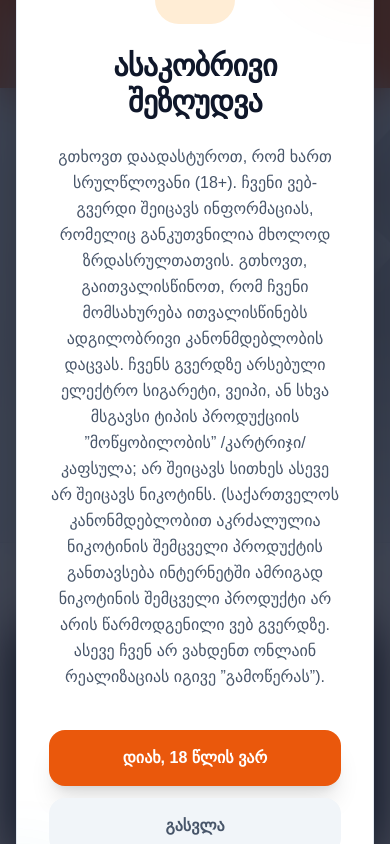
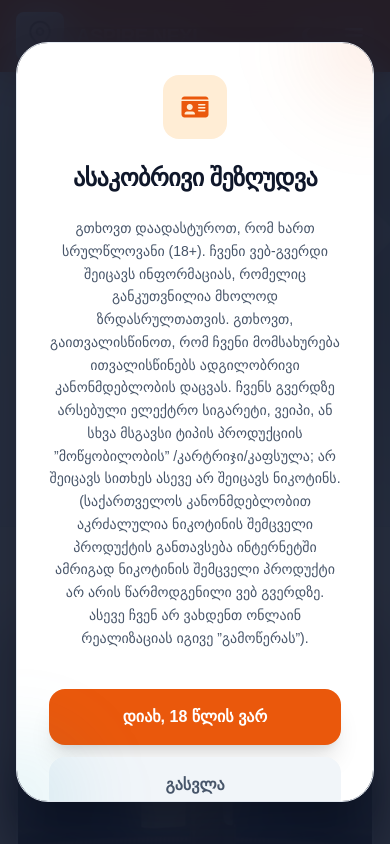
Before and after one commit to makhara720/aspire, a React (Vite) app: page / in a window 390 px wide. Shown: the top 844 px of the page. Built offline with nearby package versions, Linux system fonts and the light colour scheme; a web font is replaced by a local one.

Commit message:
fix: updated image paths by removing public prefix

```diff
--- a/components/AgePopup.tsx
+++ b/components/AgePopup.tsx
@@ -12,23 +12,24 @@ const AgePopup: React.FC<AgePopupProps> = ({ onConfirm }) => {
   return (
     <div className="fixed inset-0 z-[100] flex items-center justify-center p-4">
       {/* Backdrop */}
-      <div className="absolute inset-0 bg-slate-900/80 backdrop-blur-xl transition-opacity duration-500"></div>
+      <div className="absolute inset-0 bg-slate-900/90 backdrop-blur-xl transition-opacity duration-500"></div>
 
-      {/* Modal */}
-      <div className="relative bg-white dark:bg-slate-800 rounded-[2rem] shadow-2xl max-w-lg w-full p-8 md:p-12 overflow-hidden animate-fade-in border border-slate-200 dark:border-slate-700">
-        <div className="absolute top-0 right-0 w-32 h-32 bg-orange-600/10 rounded-full -mr-16 -mt-16 blur-2xl"></div>
-        <div className="absolute bottom-0 left-0 w-32 h-32 bg-cyan-600/10 rounded-full -ml-16 -mb-16 blur-2xl"></div>
+      {/* Modal - Added max-height and overflow-y-auto for mobile scrollability */}
+      <div className="relative bg-white dark:bg-slate-800 rounded-[2rem] shadow-2xl max-w-lg w-full max-h-[90dvh] overflow-y-auto custom-scrollbar border border-slate-200 dark:border-slate-700 animate-fade-in flex flex-col">
+        {/* Decor items inside the scrollable area or absolute positioned */}
+        <div className="absolute top-0 right-0 w-32 h-32 bg-orange-600/10 rounded-full -mr-16 -mt-16 blur-2xl pointer-events-none"></div>
+        <div className="absolute bottom-0 left-0 w-32 h-32 bg-cyan-600/10 rounded-full -ml-16 -mb-16 blur-2xl pointer-events-none"></div>
 
-        <div className="relative text-center space-y-6">
-          <div className="w-20 h-20 bg-orange-100 dark:bg-orange-900/30 text-orange-600 rounded-3xl flex items-center justify-center mx-auto mb-4">
-            <i className="fas fa-id-card text-3xl"></i>
+        <div className="p-8 md:p-12 text-center space-y-6">
+          <div className="w-16 h-16 md:w-20 md:h-20 bg-orange-100 dark:bg-orange-900/30 text-orange-600 rounded-2xl md:rounded-3xl flex items-center justify-center mx-auto mb-4">
+            <i className="fas fa-id-card text-2xl md:text-3xl"></i>
           </div>
 
-          <h2 className="text-3xl font-extrabold text-slate-900 dark:text-white tracking-tight">
+          <h2 className="text-2xl md:text-3xl font-extrabold text-slate-900 dark:text-white tracking-tight leading-tight">
             {t('age_popup_title')}
           </h2>
 
-          <p className="text-slate-600 dark:text-slate-400 leading-relaxed font-medium">
+          <p className="text-sm md:text-base text-slate-600 dark:text-slate-400 leading-relaxed font-medium">
             {t('age_popup_desc')}
           </p>
 
@@ -47,7 +48,7 @@ const AgePopup: React.FC<AgePopupProps> = ({ onConfirm }) => {
             </button>
           </div>
 
-          <p className="text-[10px] uppercase tracking-widest text-slate-400 dark:text-slate-500 pt-2">
+          <p className="text-[10px] uppercase tracking-widest text-slate-400 dark:text-slate-500 pt-2 pb-2">
             Aspire Nexi Georgia &copy; 2026
           </p>
         </div>
--- a/components/Header.tsx
+++ b/components/Header.tsx
@@ -1,5 +1,5 @@
 
-import React from 'react';
+import React, { useState, useEffect } from 'react';
 import { Link, useLocation } from 'react-router-dom';
 import { useLanguage } from '../context/LanguageContext';
 
@@ -9,6 +9,7 @@ interface HeaderProps {
 }
 
 const Header: React.FC<HeaderProps> = ({ toggleTheme, isDarkMode }) => {
+  const [isMenuOpen, setIsMenuOpen] = useState(false);
   const location = useLocation();
   const { language, setLanguage, t } = useLanguage();
 
@@ -17,55 +18,124 @@ const Header: React.FC<HeaderProps> = ({ toggleTheme, isDarkMode }) => {
     { label: t('nav_locations'), path: '/locations' },
   ];
 
+  // Close menu when route changes
+  useEffect(() => {
+    setIsMenuOpen(false);
+  }, [location.pathname]);
+
+  // Prevent scroll when menu is open
+  useEffect(() => {
+    if (isMenuOpen) {
+      document.body.style.overflow = 'hidden';
+    } else {
+      document.body.style.overflow = 'unset';
+    }
+  }, [isMenuOpen]);
+
   return (
-    <header className="sticky top-0 z-50 bg-orange-600 dark:bg-orange-800 text-white shadow-lg backdrop-blur-md bg-opacity-90 transition-all duration-300">
-      <div className="max-w-7xl mx-auto px-4 py-4 flex justify-between items-center">
-        <Link to="/" className="flex items-center gap-3 group">
+    <header className="sticky top-0 z-50 bg-orange-600 dark:bg-orange-800 text-white shadow-lg transition-all duration-300">
+      <div className="max-w-7xl mx-auto px-4 py-3 flex justify-between items-center">
+        {/* Logo Section */}
+        <Link to="/" className="flex items-center gap-3 group z-50">
           <div className="bg-white p-1 rounded-lg transition-transform group-hover:rotate-12">
             <img
-              src="images\location.png"
+              src="/images/location.png"
               alt="Logo"
               className="h-10 w-auto object-contain"
               onError={(e) => {
-                (e.target as HTMLImageElement).src = 'images/location.png';
+                (e.target as HTMLImageElement).src = 'https://picsum.photos/seed/aspire/100/100';
               }}
             />
           </div>
-          <span className="text-xl font-bold tracking-tight hidden sm:block">ASPIRE NEXI</span>
+          <span className="text-xl font-bold tracking-tight">ASPIRE NEXI</span>
         </Link>
 
-        <nav className="flex items-center gap-2 sm:gap-4">
+        {/* Desktop Navigation */}
+        <nav className="hidden md:flex items-center gap-4">
           {navItems.map((item) => (
             <Link
               key={item.path}
               to={item.path}
-              className={`px-3 py-2 rounded-lg text-sm font-medium transition-all ${
+              className={`px-4 py-2 rounded-xl text-sm font-semibold transition-all ${
                 location.pathname === item.path
                   ? 'bg-white text-orange-600 shadow-md'
-                  : 'hover:bg-orange-500 text-white'
+                  : 'hover:bg-white/10 text-white'
               }`}
             >
               {item.label}
             </Link>
           ))}
 
-          <div className="h-6 w-px bg-white/20 mx-1 hidden sm:block"></div>
+          <div className="h-6 w-px bg-white/20 mx-1"></div>
 
           <button
             onClick={() => setLanguage(language === 'ka' ? 'en' : 'ka')}
-            className="px-3 py-1.5 rounded-lg border border-white/30 text-xs font-bold hover:bg-white/10 transition-colors uppercase min-w-[3rem]"
+            className="px-3 py-1.5 rounded-lg border border-white/30 text-xs font-bold hover:bg-white/10 transition-colors uppercase min-w-[3.5rem]"
           >
-            {language === 'ka' ? 'EN' : 'GE'}
+            {language === 'ka' ? 'ENGLISH' : 'ქართული'}
           </button>
 
           <button
             onClick={toggleTheme}
-            className="p-2 rounded-full hover:bg-orange-500 transition-colors"
+            className="p-2.5 rounded-xl bg-white/10 hover:bg-white/20 transition-colors"
             aria-label="Toggle Theme"
           >
             <i className={`fas ${isDarkMode ? 'fa-sun' : 'fa-moon'} text-lg`}></i>
           </button>
         </nav>
+
+        {/* Mobile Actions (Menu Button) */}
+        <div className="flex items-center gap-3 md:hidden z-50">
+          <button
+            onClick={toggleTheme}
+            className="p-2 rounded-lg bg-white/10"
+          >
+            <i className={`fas ${isDarkMode ? 'fa-sun' : 'fa-moon'}`}></i>
+          </button>
+          <button
+            onClick={() => setIsMenuOpen(!isMenuOpen)}
+            className="w-10 h-10 flex items-center justify-center rounded-lg bg-white/10 text-white text-xl"
+            aria-label="Menu"
+          >
+            <i className={`fas ${isMenuOpen ? 'fa-times' : 'fa-bars'}`}></i>
+          </button>
+        </div>
+      </div>
+
+      {/* Mobile Menu Overlay */}
+      <div className={`fixed inset-0 bg-orange-600 dark:bg-orange-900 z-40 transition-transform duration-300 md:hidden ${isMenuOpen ? 'translate-x-0' : 'translate-x-full'}`}>
+        <div className="flex flex-col h-full pt-24 px-6 space-y-6">
+          {navItems.map((item) => (
+            <Link
+              key={item.path}
+              to={item.path}
+              className={`text-2xl font-bold py-4 border-b border-white/10 ${
+                location.pathname === item.path ? 'text-white' : 'text-white/60'
+              }`}
+            >
+              {item.label}
+            </Link>
+          ))}
+
+          <div className="pt-6 space-y-4">
+             <button
+              onClick={() => {
+                setLanguage(language === 'ka' ? 'en' : 'ka');
+                setIsMenuOpen(false);
+              }}
+              className="w-full flex items-center justify-between p-4 bg-white/10 rounded-2xl font-bold"
+            >
+              <span>{language === 'ka' ? 'Switch to English' : 'გადართვა ქართულზე'}</span>
+              <i className="fas fa-language text-xl"></i>
+            </button>
+          </div>
+
+          <div className="mt-auto pb-10 flex justify-center gap-8">
+            <a href="#" className="text-white/60 text-2xl hover:text-white"><i className="fab fa-instagram"></i></a>
+            <a href="#" className="text-white/60 text-2xl hover:text-white"><i className="fab fa-facebook"></i></a>
+            <a href="#" className="text-white/60 text-2xl hover:text-white"><i className="fab fa-tiktok"></i></a>
+          </div>
+        </div>
       </div>
     </header>
   );
```
